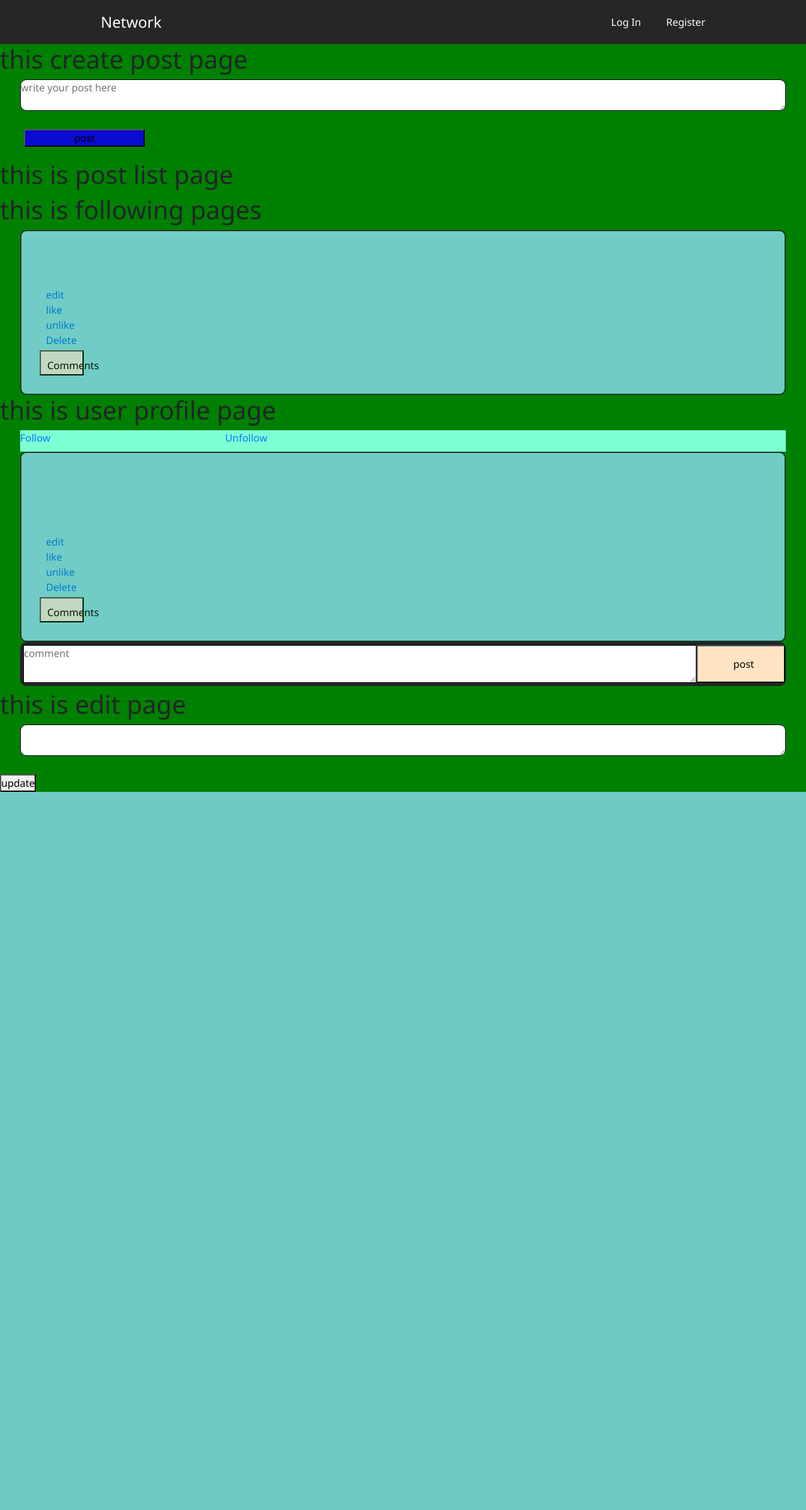
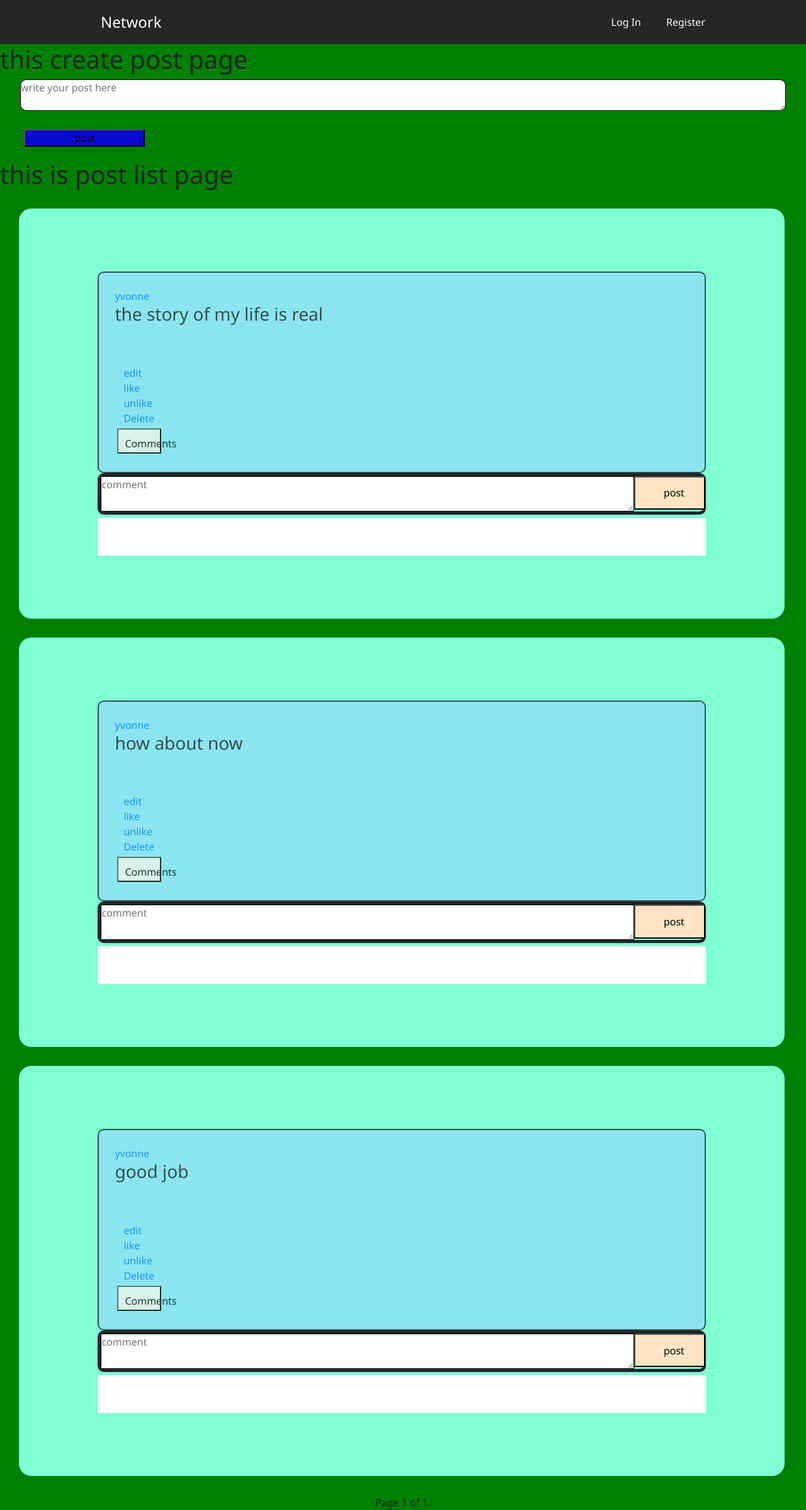
Before and after one commit to tamerat-ab/project_4, a Django app: page / in a window 1280 px wide. Shown: the whole page at 63% size. Before the commit the page ends 1257 px from the top, so only its background shows below. Run offline with Django 3.2, Linux system fonts and the light colour scheme; data comes from the database, SQL or seed files in the repository; both versions use the stored data as it was after the commit; some libraries are stand-ins or nearby versions.

Commit message:
in progress 2

```diff
--- a/network/static/network/network.js
+++ b/network/static/network/network.js
@@ -1,14 +1,17 @@
 document.addEventListener('DOMContentLoaded', () =>{
   post_list();
-  document.querySelector('#create_post').onclick =create_post()
-  document.querySelector('#posts').onclick=post_list();
-  // document.querySelector('#username-link').onclick=profile();
+  delete_post();
   profile();
-  edit();
+  create_post();
+  // document.querySelector('#create_post').onclick =create_post()
   // document.querySelector('#posts').onclick=post_list();
+  // // document.querySelector('#username-link').onclick=profile();
+  // profile();
+  // edit();
+  // // document.querySelector('#posts').onclick=post_list();
 
-  comment();
-  edit();
+  // comment();
+  // edit();
 
 })
 
@@ -16,7 +19,11 @@ function post_list() {
 
   document.getElementById('create_post_div').style.display="block";
   document.getElementById('post_lister').style.display="block";
-  // console.log(document.querySelector('#post_lister'));
+  document.getElementById('following-post').style.style="none";
+  document.getElementById('user-profile').style.display="none";
+  document.getElementById('edit-post').style.display="none";
+  document.getElementById('user-following').style.display="none";
+
 
   }
 
@@ -38,8 +45,24 @@ function post_list() {
             .then(data =>{const success=data['success'] ;
                          console.log(success)
                         alert('you post is ready!');
+                        // you can crete a popup message here
             });
           }}
+
+function delete_post(){
+  const delete_post=document.getElementById('btn-delete') ;
+   console.log(delete_post.getAttribute('data-ID')) ;
+  delete_post.onclick=(event)=>{
+    id=event.target.getAttribute('data-ID')
+    console.log(id)
+    fetch(`${id}/delete`,
+          {method:'PUT', body: JSON.stringify({post_id:`${id}`})})
+          .then(response=>response.json())
+          .then(data=>{})
+          // you can create a popup message here
+  }
+};
+
 
 function profile(){
   const profile=document.getElementById('username-link')
@@ -51,6 +74,14 @@ function profile(){
   .then(data =>{console.log(data)
               username=data[0]['user'];
               user_id=data[0]['user_id'];
+
+              document.getElementById('create_post_div').style.display="block";
+              document.getElementById('post_lister').style.display="none";
+              document.getElementById('following-post').style.style="none";
+              document.getElementById('edit-post').style.display="none";
+              document.getElementById('user-following').style.display="none";
+              document.getElementById('user-profile').style.display="block";
+
               const username=document.getElementById('username-div-div');
               username.innerHTML=username;
               const follow=document.getElementById('follow-button');
@@ -235,6 +266,8 @@ function unfollow(){
 
 
 }
+
+
 
   // document.querySelector('#following').onclick=user_following();
 //  document.querySelector('#profile_url').onclick=profile();
--- a/network/templates/network/index.html
+++ b/network/templates/network/index.html
@@ -9,7 +9,7 @@
 <div id="create_post_div">
  <h1>this create post page</h1>
 
-     <form id="post-form" action="" method="POST">
+     <form id="post-form">
 
           <textarea name="text_field" id="textarea"  placeholder="write your post here"></textarea> <br>
           <button id="form_button" type="submit">post</button>
@@ -21,7 +21,7 @@
 
 <div id="post_lister">
   <h1>this is post list page</h1>
-  {% for post in posts_list %}
+  {% for post in page_obj %}
  <div id="all_posts">
 
               <div id="post_list">
@@ -37,7 +37,7 @@
               </div>
 
               <div id="comment-box">
-                      <form id="comment-form" action="" method="post">
+                      <form id="comment-form">
 
                       <div id=comment-1> <textarea name="comment" id="comment-area" cols="" rows="2" placeholder="comment"></textarea> </div>
                       <div id="comment-2"><input type="submit" value="post" name="" id="comment-input"></div>
@@ -53,15 +53,29 @@
             </div>
 </div>
 {% endfor %}
+<center>
+<div>
+  <span>
+    {% if page_obj.has_previous %}
+      <a href="?page={{ page_obj.previous_page_number }}">Previous</a>
+    {% endif %}
+    <span>
+      Page {{ page_obj.number }} of {{ page_obj.paginator.num_pages }}.
+    </span>
+    {% if page_obj.has_next %}
+      <a href="?page={{ page_obj.next_page_number }}">Next</a>
+    {% endif %}
+  </span>
+</div>
+</center>
+
 </div>
 
 
 <div id="following-post">
-        <h1>this is following pages</h1>
 
-            <div id="user_following">
-            <h2>{{post.user.username}} </h2> <br>
-            <h2>{{post.text_field}} </h2> <br>
+            <div id="user-following">
+            <h1>this is following pages r</h1>
             <a data-ID="{{post.id}}" id="btn-edit" href="">edit</a>
             <div id="count-div"> <a data-ID="{{post.id}}" id="btn-like" href=""> like</a> <div id="like-image"></div></div>
             <a data-ID="{{post.id}}" id="btn-unlike" href=""> unlike</a><br>
@@ -71,7 +85,7 @@
 
 </div>
 
-<div id="user_profile">
+<div id="user-profile">
   <h1>this is user profile page</h1>
         <div id="follow-count">
 
@@ -114,7 +128,7 @@
             </div>
 
             <div id="comment-box">
-                  <form id="comment-form" action="" method="post">
+                  <form id="comment-form">
                   <div id=comment-1> <textarea name="comment" id="comment-area" cols="" rows="2" placeholder="comment"></textarea> </div>
                   <div id="comment-2"><input type="submit" value="post" name="" id="comment-input"></div>
 
--- a/network/templates/network/layout.html
+++ b/network/templates/network/layout.html
@@ -41,7 +41,7 @@ body {
         border: 1px solid;
         border-radius: 10px;
     }
-#post_list,#post_list-1, #user_following{
+#post_list,#post_list-1, #user-following{
     background-color:rgb(142, 223, 248);
     border: 2px solid;
     padding: 25px;
@@ -389,7 +389,7 @@ body {
                         <li><a id="create_post" href="">Create A post</a></li>
 
 
-                        <li><a id="posts" href="{% url 'post_list' %}">All Posts</a>
+                        <li><a id="posts" href="{% url 'index' %}">All Posts</a>
 
                         <li><a id="following_url" href="">Following</a>
                         <!-- <li><a id="following_url" href="{% url 'following_post' %}">Following</a> -->
--- a/network/urls.py
+++ b/network/urls.py
@@ -11,7 +11,7 @@ urlpatterns = [
     path("logout", views.logout_view, name="logout"),
     path("register", views.register, name="register"),
     path("create_post", views.create_post, name="create_post"),
-    path("post_list", views.post_list, name="post_list"),
+    # path("post_list", views.post_list, name="post_list"),
     path("<int:user_id>/profile", views.profile, name="profile"),
     path("following_post", views.following_post, name="following_post"),
     path("<int:users_id>/follow", views.follow, name="follow"),
--- a/network/views.py
+++ b/network/views.py
@@ -12,7 +12,27 @@ import json
 from django.views.decorators.csrf import csrf_exempt
 
 def index(request):
-    return render(request, "network/index.html")
+    posts = Posts.objects.all()  # fetching all post objects from database
+    p = Paginator(posts, 4)  # creating a paginator object
+    # getting the desired page number from url
+    page_number = request.GET.get('page')
+    try:
+        page_obj = p.get_page(page_number)  # returns the desired page object
+    except PageNotAnInteger:
+        # if page_number is not an integer then assign the first page
+        page_obj = p.page(1)
+    except EmptyPage:
+        # if page is empty then return last page
+        page_obj = p.page(p.num_pages)
+    context = {'page_obj': page_obj}
+    # sending the page object to index.html
+    return render(request, 'network/index.html', context)
+
+    # user=request.user
+    # posts = Posts.objects.all()  # fetching all post objects from database
+    # return render(request, 'network/index.html',{'posts_list':posts})
+
+    # return render(request, "network/index.html")
 
 
 def login_view(request):
@@ -67,7 +87,7 @@ def register(request):
         return render(request, "network/register.html")
 
 @csrf_exempt
-@login_required()
+# @login_required()
 def create_post(request):
 
     if request.method == "POST":
@@ -80,15 +100,19 @@ def create_post(request):
         # return HttpResponseRedirect(reverse("post_list"))
         return JsonResponse({'sucess': 'success'})
 
+@csrf_exempt
 def delete(request,post_id):
+    data=json.loads(request.body)
+    post_id=data.get("post_id")
     post=Posts.objects.get(id=post_id)
     post.delete()
-    return HttpResponseRedirect(reverse("post_list"))
+    # return HttpResponseRedirect(reverse("post_list"))
+    return JsonResponse({'sucess': 'success'})
 
-def post_list(request):
-    user=request.user
-    posts = Posts.objects.all()  # fetching all post objects from database
-    return render(request, 'network/index.html',{'posts_list':posts})
+# def post_list(request):
+#     user=request.user
+#     posts = Posts.objects.all()  # fetching all post objects from database
+#     return render(request, 'network/index.html',{'posts_list':posts})
 
 
 def profile(request,user_id):
@@ -225,6 +249,7 @@ def unlike(request,post_id):
     except: get_user.DoesNotExist()
 
 @csrf_exempt
+@login_required()
 def comment(request,post_id):
     if request.method == 'POST':
         comment1=request.POST.get('comment')
```
Also changed, not shown: db.sqlite3.
